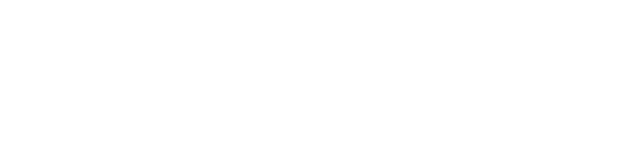
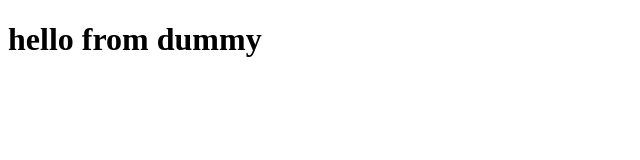
Before and after one commit to jain-mahak/myDummyApp, a plain HTML site: page index.html in a window 1280 px wide. Shown: the whole page, without its empty margins (0-640 px from the left). Drawn offline with Linux system fonts and the light colour scheme.

Commit message:
hello heading added

```diff
--- a/index.html
+++ b/index.html
@@ -6,6 +6,6 @@
     <title>My Dummy App</title>
 </head>
 <body>
-
+    <h1>hello from dummy</h1>
 </body>
 </html>
```
